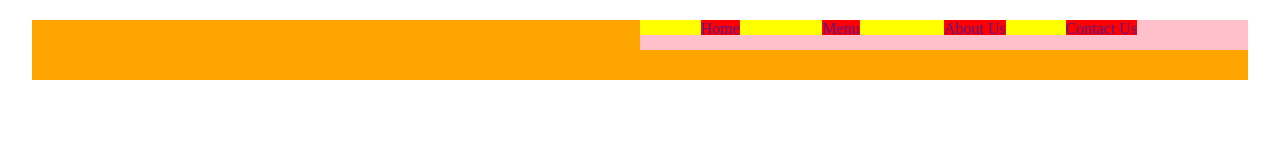
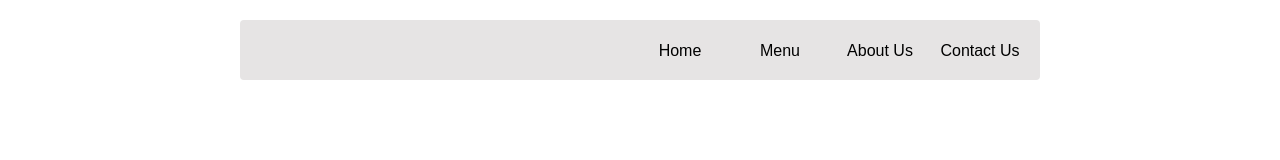
Before and after one commit to deeptesh-21/deeptesh-21.github.io, a plain HTML site: page index.html in a window 1280 px wide. Drawn offline with Linux system fonts and the light colour scheme.

Commit message:
made some change

```diff
--- a/index.html
+++ b/index.html
@@ -9,42 +9,58 @@
         *{
             margin: 0;
             padding: 0;
+            font-family: Arial;
         }
 
         .container {
             position: relative;
+            margin: 0 auto;
             top: 20px;
-            background-color: orange;
-            width: 95%;
+            width: 800px;
             height: 60px;
-            margin: 0 auto;
+            background-color: rgb(230, 228, 228);
+            border-radius: 4px;
         }
 
-        .container > .navbar {
+        .navbar {
             position: absolute;
+            width: 400px;
+            height: 40px;
+            right: 10px;
+            top: 10px;
+            list-style: none;
             display: flex;
-            background-color: pink;
-            list-style: none;
-            margin: auto 0;
-            width: 50%;
-            height: 50%;
-            right: 0;
+            justify-content: space-evenly;
+            /* background-color: orange; */
         }
 
-        .container > .navbar > .items {
-            background-color: yellow;
-            width: 20%;
-            text-align: center;
-            height: inherit;
-            justify-content: space-evenly;
+        .items {
+            /* background-color: green; */
+            margin: 10px 10px 10px 10px;
+            width: 80px;
         }
 
         a {
-            position: absolute;
-            text-decoration: none;
-            background-color: red;
-            height: inherit;
+            display: block;
+          text-decoration: none;
+          text-align: center;
+          padding: auto;
+          /* background-color: red; */
+          width: 80px;
+          height: inherit;
+          padding: 2px 0 2px 0;
+          border-radius: 4px;
+          font-weight: 400;
+          color: black;
+          transition: 0.3s ease-in-out;
         }
+
+        a:hover {
+            transform: scale(1.02);
+            background-color: green;
+            color: white;
+        }
+
     </style>
 </head>
 <body>
```
